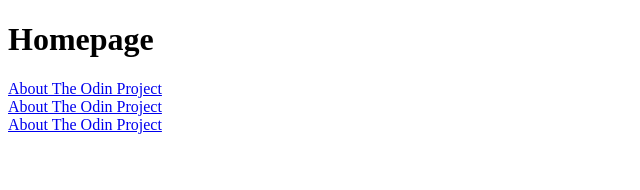
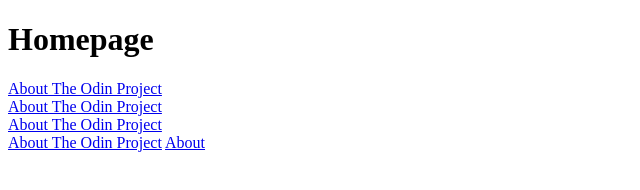
Before and after one commit to BrandonSchoolPF/hyperlinksinhtml, a plain HTML site: page index.html in a window 1280 px wide. Shown: the whole page, without its empty margins (0-640 px from the left). Drawn offline with Linux system fonts and the light colour scheme.

Commit message:
added about pages into pages directory

```diff
--- a/index.html
+++ b/index.html
@@ -15,7 +15,7 @@
 
     <div>
         <!-- Creating a hyperlink which opens a new tab target='_blank' -->
-        <a href="https://www.theodinproject.com/about" target="_blank"></ahref>About The Odin Project</a>
+        <a href="https://www.theodinproject.com/about" target="_blank" rel="noopender noreferrer"></ahref>About The Odin Project</a>
     </div>
 
     <div>
@@ -23,5 +23,10 @@
         <a href="https://www.theodinproject.com/about" target="_self"></ahref>About The Odin Project</a>
     </div>
 
+    <div>
+        <a href="https://www.theodinproject.com/about">About The Odin Project</a>
+        <a href="pages/about.html">About</a>
+    </div>
+
 </body>
 </html>
```
Also changed, not shown: pages/about.html (renamed from about.html).
